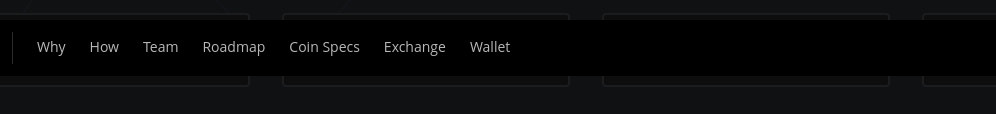
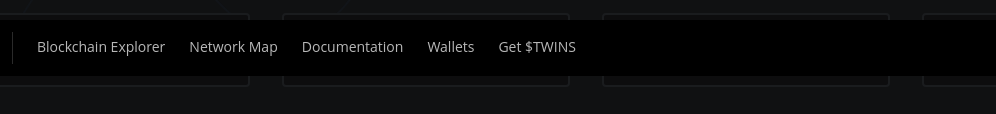
Before and after one commit to NewCapital/win.win, a plain HTML site: page twins-coin.html in a window 1280 px wide. Shown: the part 724-838 px from the top of the page, 54-1050 px from the left. Drawn offline with Linux system fonts and the light colour scheme.

Commit message:
Update twins-coin.html
Menu update

```diff
--- a/twins-coin.html
+++ b/twins-coin.html
@@ -32,13 +32,12 @@
         <img src="img/close.svg" alt="">
       </div>
       <ul>
-        <li><a href="/#why">Why</a></li>
-        <li><a href="/#how">How</a></li>
-        <li><a href="/#team">Team</a></li>
-        <li><a href="/#roadmap">Roadmap</a></li>
-        <li><a href="/twins-coin.html">Coin Specs</a></li>
-        <li><a target="_blank" href="https://bitsane.com/exchange/twins-btc?ref=new_capital">Exchange</a></li>
-        <li><a href="/#download">Wallet</a></li>
+        <li><a href="https://explorer.win.win">Blockchain Explorer</a></li>
+        <li><a href="https://map.win.win">Network Map</a></li>
+        <li><a href="https://docs.win.win">Documentation</a></li>
+        <li><a href="/#download">Wallets</a></li>
+        <li><a target="_blank" href="https://bitsane.com/exchange/twins-btc?ref=new_capital">Get $TWINS</a></li>
+
       </ul>
     </div>
 
@@ -55,14 +54,12 @@
             <img src="img/menu.svg" alt="">
           </div>
           <ul>
-            <li><a href="/#why">Why</a></li>
-            <li><a href="/#how">How</a></li>
-            <li><a href="/#team">Team</a></li>
-            <li><a href="/#roadmap">Roadmap</a></li>
-            <li><a href="/twins-coin.html">Coin Specs</a></li>
-            <li><a target="_blank" href="https://bitsane.com/exchange/twins-btc?ref=new_capital">Exchange</a></li>
-            <li><a href="/#download">Wallet</a></li>
-          </ul>
+            <li><a href="https://explorer.win.win">Blockchain Explorer</a></li>
+            <li><a href="https://map.win.win">Network Map</a></li>
+            <li><a href="https://docs.win.win">Documentation</a></li>
+            <li><a href="/#download">Wallets</a></li>
+            <li><a target="_blank" href="https://bitsane.com/exchange/twins-btc?ref=new_capital">Get $TWINS</a></li>
+        </ul>
         </div>
       </div>
       <div class="social">
```
